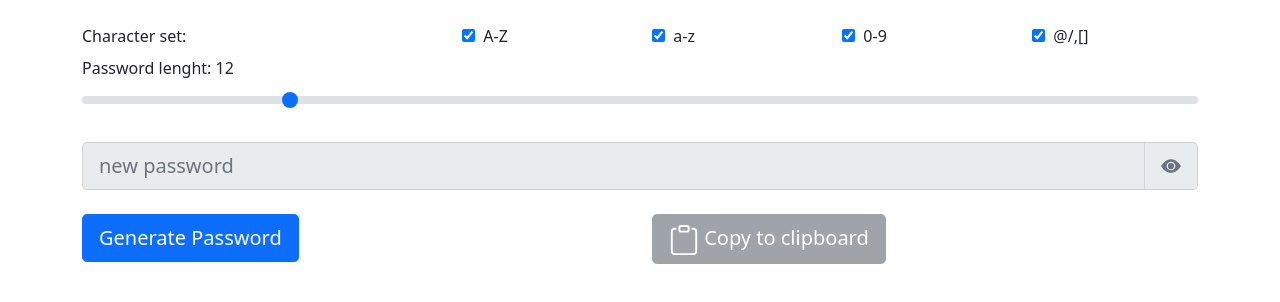
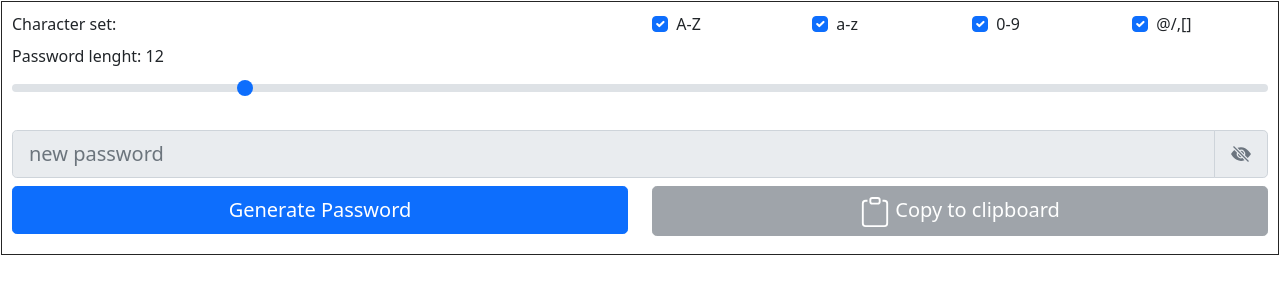
Before and after one commit to andrealacamera/password_generator, a Vue app: page / in a window 1280 px wide. Shown: the top 302 px of the page. Built offline with nearby package versions, Linux system fonts and the light colour scheme.

Commit message:
plugin version (final)

```diff
--- a/package.json
+++ b/package.json
@@ -1,6 +1,6 @@
 {
   "name": "password_generator",
-  "version": "0.1.0",
+  "version": "1.0.2",
   "private": true,
   "scripts": {
     "serve": "vue-cli-service serve",
@@ -9,6 +9,7 @@
   },
   "dependencies": {
     "bootstrap": "^5.0.0-alpha1",
+    "bulma": "^0.9.0",
     "core-js": "^3.6.5",
     "popper.js": "^1.16.1",
     "vue": "^2.6.11"
--- a/src/components/PasswdGen.vue
+++ b/src/components/PasswdGen.vue
@@ -1,24 +1,28 @@
 <template>
-  <div class="container">
-    <div class="row mt-4">
-      <div class="col-4">
+  <div class="container-main">
+    <div class="row">
+      <div class="col-md">
         Character set:
       </div>
-      <div class="col">
-        <input type="checkbox" name="upper" id="upper" v-model="upper" @change="resetPasswd">&nbsp;
-        <label for="upper">A-Z</label>
-      </div>
-      <div class="col">
-        <input type="checkbox" name="lower" id="lower" v-model="lower" @change="resetPasswd">&nbsp;
-        <label for="lower">a-z</label>
-      </div>
-      <div class="col">
-        <input type="checkbox" name="number" id="number" v-model="number" @change="resetPasswd">&nbsp;
-        <label for="number">0-9</label>
-      </div>
-      <div class="col">
-        <input type="checkbox" name="symbol" id="symbol" v-model="symbol" @change="resetPasswd">&nbsp;
-        <label for="symbol">@/,[]</label>
+      <div class="col-md">
+        <div class="row">
+          <div class="col-sm">
+            <input type="checkbox" class="form-check-input" name="upper" id="upper" v-model="upper" @change="resetPasswd">&nbsp;
+            <label class="form-check-label" for="upper">A-Z</label>
+          </div>
+          <div class="col-sm">
+            <input type="checkbox" class="form-check-input" name="lower" id="lower" v-model="lower" @change="resetPasswd">&nbsp;
+            <label class=" form-check-label" for="lower">a-z</label>
+          </div>
+          <div class="col-sm">
+            <input type="checkbox" class="form-check-input" name="number" id="number" v-model="number" @change="resetPasswd">&nbsp;
+            <label class=" form-check-label" for="number">0-9</label>
+          </div>
+          <div class="col-sm">
+            <input type="checkbox" class="form-check-input" name="symbol" id="symbol" v-model="symbol" @change="resetPasswd">&nbsp;
+            <label class=" form-check-label" for="symbol">@/,[]</label>
+          </div>
+        </div>
       </div>
     </div><!-- row -->
     <div class="row  mt-2">
@@ -33,18 +37,18 @@
         <div class="input-group input-group-lg flex-nowrap">
           <input :type="view" id="passwd" class="form-control" placeholder="new password" aria-label="passwd" aria-describedby="view-passwd" readonly v-model="passwd">
           <span class="input-group-text" id="view-passwd" @click="toggleView">
-            <svg v-if="view == 'password'" width="1em" height="1em" viewBox="0 0 16 16" class="bi bi-eye-fill" fill="#6c757f" xmlns="http://www.w3.org/2000/svg"><path d="M10.5 8a2.5 2.5 0 1 1-5 0 2.5 2.5 0 0 1 5 0z"/><path fill-rule="evenodd" d="M0 8s3-5.5 8-5.5S16 8 16 8s-3 5.5-8 5.5S0 8 0 8zm8 3.5a3.5 3.5 0 1 0 0-7 3.5 3.5 0 0 0 0 7z"/></svg>
-            <svg v-if="view == 'text'" width="1em" height="1em" viewBox="0 0 16 16" class="bi bi-eye-slash-fill" fill="#6c757f" xmlns="http://www.w3.org/2000/svg"><path d="M10.79 12.912l-1.614-1.615a3.5 3.5 0 0 1-4.474-4.474l-2.06-2.06C.938 6.278 0 8 0 8s3 5.5 8 5.5a7.029 7.029 0 0 0 2.79-.588zM5.21 3.088A7.028 7.028 0 0 1 8 2.5c5 0 8 5.5 8 5.5s-.939 1.721-2.641 3.238l-2.062-2.062a3.5 3.5 0 0 0-4.474-4.474L5.21 3.089z"/><path d="M5.525 7.646a2.5 2.5 0 0 0 2.829 2.829l-2.83-2.829zm4.95.708l-2.829-2.83a2.5 2.5 0 0 1 2.829 2.829z"/><path fill-rule="evenodd" d="M13.646 14.354l-12-12 .708-.708 12 12-.708.708z"/></svg>
+            <svg v-if="view == 'text'" width="1em" height="1em" viewBox="0 0 16 16" class="bi bi-eye-fill" fill="#6c757f" xmlns="http://www.w3.org/2000/svg"><path d="M10.5 8a2.5 2.5 0 1 1-5 0 2.5 2.5 0 0 1 5 0z"/><path fill-rule="evenodd" d="M0 8s3-5.5 8-5.5S16 8 16 8s-3 5.5-8 5.5S0 8 0 8zm8 3.5a3.5 3.5 0 1 0 0-7 3.5 3.5 0 0 0 0 7z"/></svg>
+            <svg v-if="view == 'password'" width="1em" height="1em" viewBox="0 0 16 16" class="bi bi-eye-slash-fill" fill="#6c757f" xmlns="http://www.w3.org/2000/svg"><path d="M10.79 12.912l-1.614-1.615a3.5 3.5 0 0 1-4.474-4.474l-2.06-2.06C.938 6.278 0 8 0 8s3 5.5 8 5.5a7.029 7.029 0 0 0 2.79-.588zM5.21 3.088A7.028 7.028 0 0 1 8 2.5c5 0 8 5.5 8 5.5s-.939 1.721-2.641 3.238l-2.062-2.062a3.5 3.5 0 0 0-4.474-4.474L5.21 3.089z"/><path d="M5.525 7.646a2.5 2.5 0 0 0 2.829 2.829l-2.83-2.829zm4.95.708l-2.829-2.83a2.5 2.5 0 0 1 2.829 2.829z"/><path fill-rule="evenodd" d="M13.646 14.354l-12-12 .708-.708 12 12-.708.708z"/></svg>
           </span>
         </div>
       </div>
     </div><!-- row -->
-    <div class="row  mt-4">
-      <div class="col-6">
-        <button type="button" class="btn btn-primary btn-lg" :class="{'disabled': !okcreate}" @click.stop.prevent="createPasswd">Generate Password</button>
+    <div class="row">
+      <div class="col-md mt-2">
+        <button type="button" class="btn btn-primary btn-lg w-100" :class="{'disabled': !okcreate}" @click.stop.prevent="createPasswd">Generate Password</button>
       </div>
-      <div class="col-6 text-right">
-        <button type="button" class="btn btn-secondary btn-lg" :class="{'disabled':!okcopy}" @click.stop.prevent="copyToClipBrd">
+      <div class="col-md mt-2">
+        <button type="button" class="btn btn-secondary btn-lg w-100" :class="{'disabled':!okcopy}" @click.stop.prevent="copyToClipBrd">
           <svg width="1.5em" height="1.5em" viewBox="0 0 16 16" class="bi bi-clipboard" fill="currentColor" xmlns="http://www.w3.org/2000/svg"><path fill-rule="evenodd" d="M4 1.5H3a2 2 0 0 0-2 2V14a2 2 0 0 0 2 2h10a2 2 0 0 0 2-2V3.5a2 2 0 0 0-2-2h-1v1h1a1 1 0 0 1 1 1V14a1 1 0 0 1-1 1H3a1 1 0 0 1-1-1V3.5a1 1 0 0 1 1-1h1v-1z"/><path fill-rule="evenodd" d="M9.5 1h-3a.5.5 0 0 0-.5.5v1a.5.5 0 0 0 .5.5h3a.5.5 0 0 0 .5-.5v-1a.5.5 0 0 0-.5-.5zm-3-1A1.5 1.5 0 0 0 5 1.5v1A1.5 1.5 0 0 0 6.5 4h3A1.5 1.5 0 0 0 11 2.5v-1A1.5 1.5 0 0 0 9.5 0h-3z"/></svg>
           Copy to clipboard
         </button>
@@ -165,4 +169,18 @@ export default {
 #view-passwd {
   cursor: pointer;
 }
+.container-main {
+  margin: 1px;
+  padding: 10px;
+  border: 1px solid #252525;
+}
+.btn {
+  font-size:1em !important;
+}
+.btn-group-lg>.btn, .btn-lg,
+.input-group-lg>.form-control,
+.input-group-lg>.input-group-text {
+  font-size: 1.25em !important;
+}
+
 </style>
--- a/src/main.js
+++ b/src/main.js
@@ -1,5 +1,6 @@
 import Vue from 'vue'
 import App from './App.vue'
+// import 'bulma/css/bulma.css'
 import 'bootstrap'
 import 'bootstrap/dist/css/bootstrap.min.css'
 
```
Also changed, not shown: 2 other files (tests, documents, lock files or other folders).
